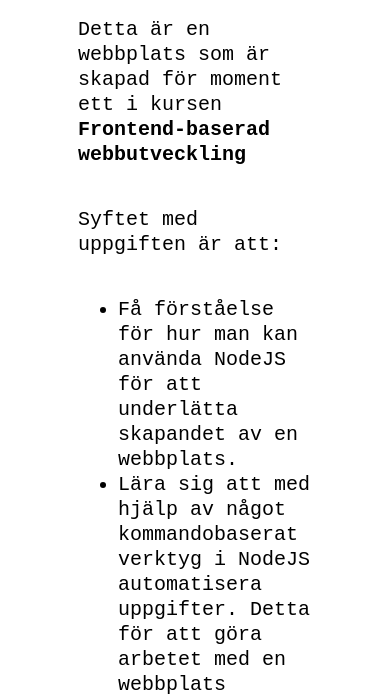
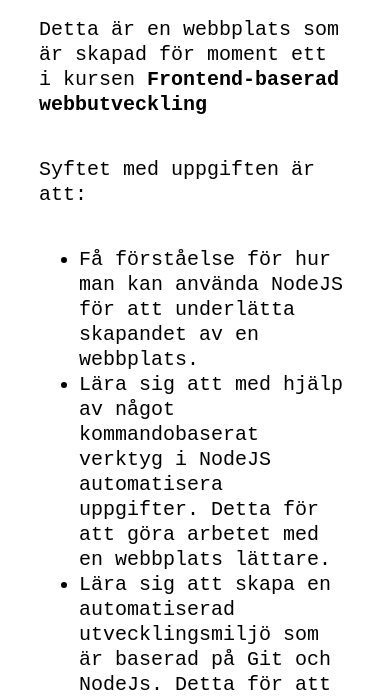
Before and after one commit to QmmaLarsson/moment1_dt211g, a website built with Parcel: page src/index.html in a window 390 px wide. Shown: the part 154-850 px from the top of the page. Built offline with nearby package versions, Linux system fonts and the light colour scheme.

Commit message:
Anpassat innehållet på startsidan så att det ser bra ut på en liten skärm

```diff
--- a/src/css/styles.css
+++ b/src/css/styles.css
@@ -8,7 +8,7 @@
     /*Textstorlek 16px som standard*/
     font-size: 2rem;
     line-height: 2.5rem;
-    font-family:'Courier New', Courier, monospace;
+    font-family: 'Courier New', Courier, monospace;
     margin: 0;
 }
 
@@ -133,7 +133,7 @@
 /*Slut på regler för huvudmeny.*/
 
 /*Regler som gäller om skärmen har en maxbredd på 700 pixlar. Detta för att anpassa innehållet till framförallt mobiltelefoner.*/
-@media screen and (max-width: 1024px) {
+@media screen and (max-width: 700px) {
     header {
         grid-template-columns: 50% 25% 25%;
     }
@@ -168,7 +168,7 @@
 }
 
 #heading1 {
-grid-area: 1/2/2/3;
+    grid-area: 1/2/2/3;
 }
 
 #text1 {
@@ -182,4 +182,12 @@
 #list1 {
     grid-area: 4/2/5/3;
 }
+
+/*Regler som gäller om skärmen har en maxbredd på 700 pixlar. Detta för att anpassa innehållet till framförallt mobiltelefoner.*/
+@media screen and (max-width: 700px) {
+    #container1 {
+        grid-template-columns: 10% 80% 10%;
+    }
+}
+
 /*Slut på regler för startsida.*/
```
